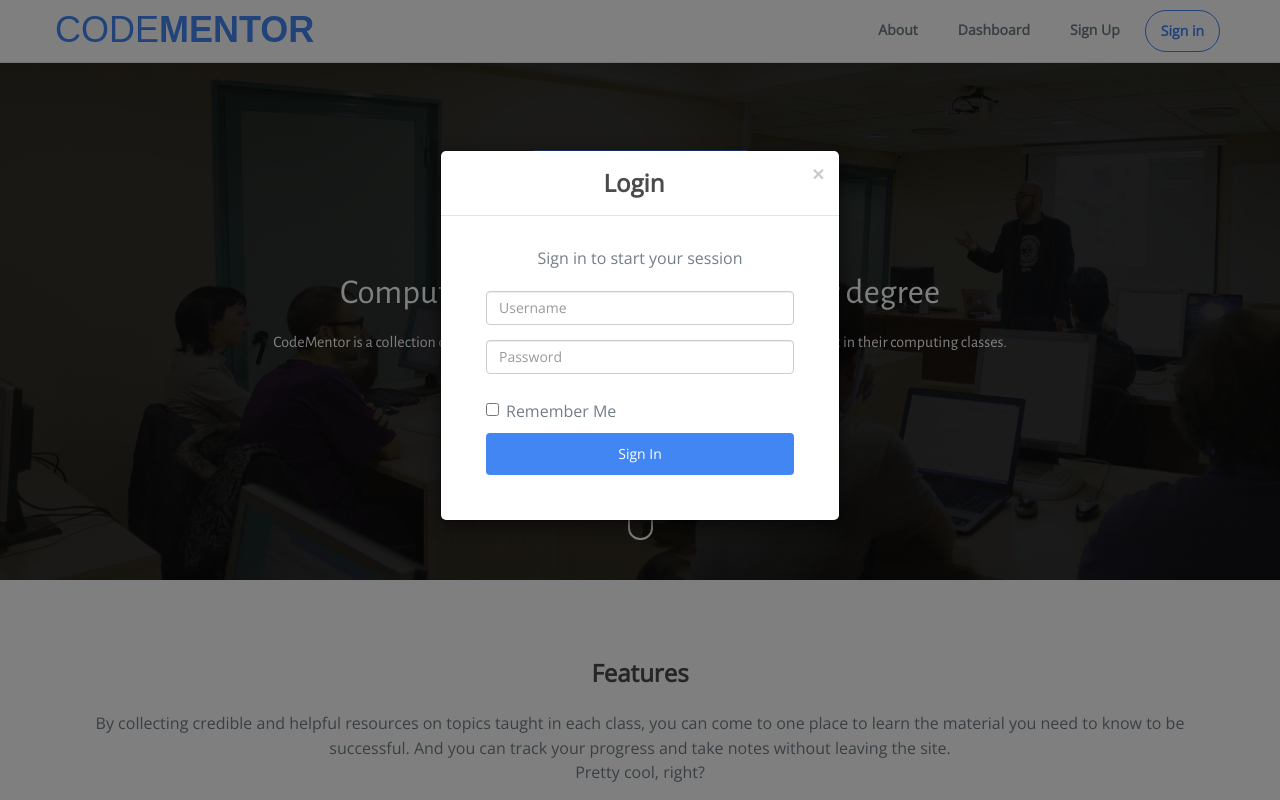
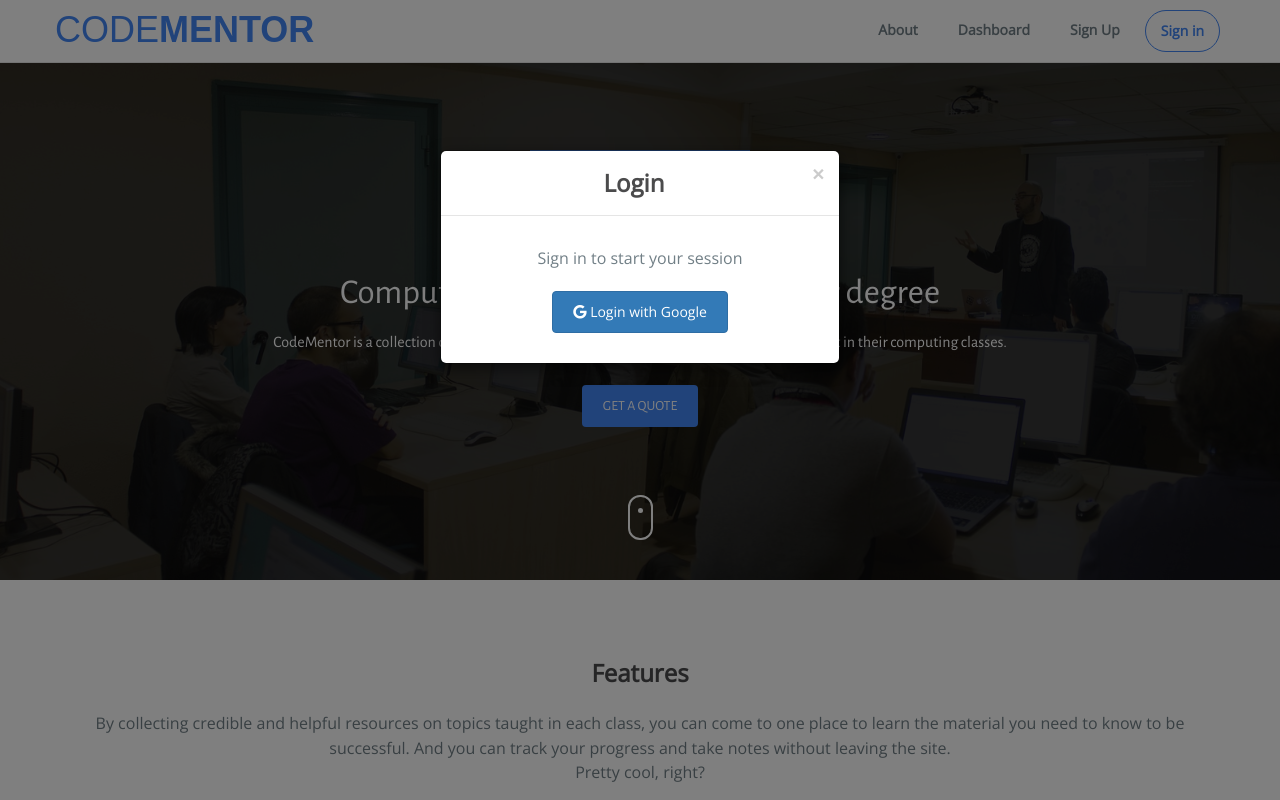
Before and after one commit to mpreyes/SeniorProject, a Django app: page /seniorProjectApp/ in a window 1280 px wide, after a click on "Sign in". Run offline with Django 3.2, Linux system fonts and the light colour scheme; some libraries are stand-ins or nearby versions; some web fonts are replaced.

Commit message:
begin working on google signin

```diff
--- /dev/null
+++ b/seniorProjectApp/static/seniorProjectApp/js/sp_custom.js
@@ -0,0 +1,17 @@
+
+
+function onSignIn(googleUser) {
+    var profile = googleUser.getBasicProfile();
+    console.log('ID: ' + profile.getId()); // Do not send to your backend! Use an ID token instead.
+    console.log('Name: ' + profile.getName());
+    console.log('Image URL: ' + profile.getImageUrl());
+    console.log('Email: ' + profile.getEmail()); // This is null if the 'email' scope is not present.
+  }
+
+
+  function signOut() {
+    var auth2 = gapi.auth2.getAuthInstance();
+    auth2.signOut().then(function () {
+      console.log('User signed out.');
+    });
+  }
--- a/seniorProjectApp/templates/seniorProjectApp/dashboard.html
+++ b/seniorProjectApp/templates/seniorProjectApp/dashboard.html
@@ -20,6 +20,7 @@
            <li><a href="/seniorProjectApp/dashboard/">Dashboard</a></li>
           <li><a href="/seniorProjectApp/signup/" >Sign up</a></li>
           <li class="btn-trial"><a href="#login" data-toggle="modal">Sign in</a></li>
+          <p><a href="{% url 'account_logout' %}">Log out</a>
         </ul>
       </div>
     </div>
--- a/seniorProjectApp/templates/seniorProjectApp/includes/head.html
+++ b/seniorProjectApp/templates/seniorProjectApp/includes/head.html
@@ -13,6 +13,11 @@
   <link rel="stylesheet" type="text/css" href="{% static "seniorProjectApp/css/imagehover.min.css" %}">
   <link rel="stylesheet" type="text/css" href="{% static "seniorProjectApp/css/style.css" %}">
     <link rel="stylesheet" type="text/css" href="{% static "seniorProjectApp/css/custom.css" %}">
+    <link rel="stylesheet" href="https://use.fontawesome.com/releases/v5.7.2/css/all.css" integrity="sha384-fnmOCqbTlWIlj8LyTjo7mOUStjsKC4pOpQbqyi7RrhN7udi9RwhKkMHpvLbHG9Sr" crossorigin="anonymous">
+
+     <meta name="google-signin-scope" content="profile email">
+    <meta name="google-signin-client_id" content="628018493129-abeqk5hkg981cqp1amvi8t7olcqhkrhn.apps.googleusercontent.com">
+    <script src="https://apis.google.com/js/platform.js" async defer></script>
 
 
   <!-- =======================================================
--- a/seniorProjectApp/templates/seniorProjectApp/includes/js_includes.html
+++ b/seniorProjectApp/templates/seniorProjectApp/includes/js_includes.html
@@ -5,3 +5,4 @@
   <script src="{% static "seniorProjectApp/js/bootstrap.min.js" %}"></script>
   <script src="{% static "seniorProjectApp/js/custom.js" %}"></script>
   <script src="{% static "seniorProjectApp/contactform/contactform.js" %}"></script>
+  <script src="{% static "seniorProjectApp/js/sp_custom.js" %}"></script>
--- a/seniorProjectApp/templates/seniorProjectApp/index.html
+++ b/seniorProjectApp/templates/seniorProjectApp/index.html
@@ -1,5 +1,7 @@
 {% extends './default.html' %}
 {% load static %}
+{% load socialaccount %}
+{% providers_media_js %}
 <!DOCTYPE html>
 
 
@@ -43,8 +45,14 @@
 
           <div class="login-box-body">
             <p class="login-box-msg">Sign in to start your session</p>
-            <div class="form-group">
-              <form name="" id="loginForm">
+            <div class="text-center">
+
+
+                <a href="{% provider_login_url "google" %}">
+                       <button type="button" class="btn btn-primary"><i class="fab fa-google"></i> Login with Google</button>
+                       </a>
+
+              {% comment %} <form name="" id="loginForm">
                 <div class="form-group has-feedback">
                   <!----- username -------------->
                   <input class="form-control" placeholder="Username" id="loginid" type="text" autocomplete="off" />
@@ -62,16 +70,21 @@
                 <div class="row">
                   <div class="col-xs-12">
                     <div class="checkbox icheck">
-                      <label>
-                          <input type="checkbox" id="loginrem" > Remember Me
+                       <div class="g-signin2" data-onsuccess="onSignIn"></div>
+
+                        <i class="fab fa-google"></i>
+
+                      <label>  <input type="checkbox" id="loginrem" > Remember Me
                               </label>
                     </div>
+
                   </div>
                   <div class="col-xs-12">
                     <button type="button" class="btn btn-green btn-block btn-flat" onclick="userlogin()">Sign In</button>
                   </div>
                 </div>
-              </form>
+              </form> {% endcomment %}
+
             </div>
           </div>
         </div>
@@ -89,7 +102,7 @@
           <div class="banner-text text-center">
             <div class="text-border">
               <!-- TODO remove inline styling -->
-              <h2 class="text-dec">CODE<strong>MENTOR</strong></h2>
+              <h2 class="text-dec">CODE <strong>MENTOR</strong></h2>
             </div>
             <div class="intro-para text-center quote">
               <p class="big-text">Computing resources tailored to your degree</p>
--- a/seniorproject/urls.py
+++ b/seniorproject/urls.py
@@ -19,5 +19,7 @@
 
 urlpatterns = [
     path('admin/', admin.site.urls),
-     path('seniorProjectApp/', include('seniorProjectApp.urls')),
+    path('seniorProjectApp/', include('seniorProjectApp.urls')),
+    path('accounts/',include('allauth.urls'))
+
 ]
```
Also changed, not shown: seniorproject/settings.py (+17 -0 lines).
